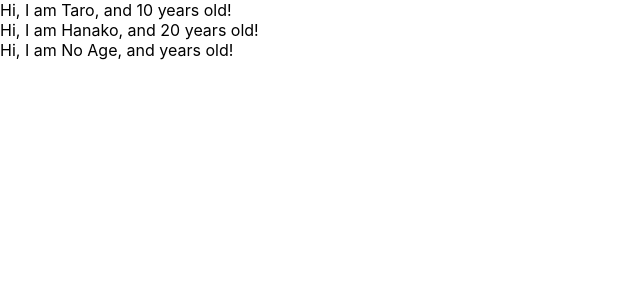
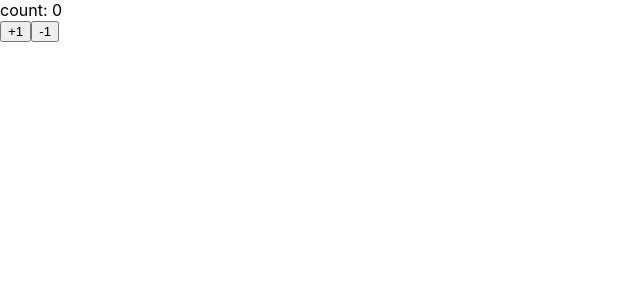
Before and after one commit to yyamatoya/docker-react, a React (Vite) app in the folder frontend/: page / in a window 1280 px wide. Shown: the top 300 px of the page, without its empty margins (0-640 px from the left). Built offline with nearby package versions, Linux system fonts and the light colour scheme.

Commit message:
stateの学習

```diff
--- a/frontend/src/App.tsx
+++ b/frontend/src/App.tsx
@@ -1,28 +1,29 @@
-import React from 'react';
-import PropTypes from 'prop-types';
-
-const User = (props: any) => {
-  return (
-    <div>
-      Hi, I am {props.name}, and {props.age} years old!
-    </div>
-  );
-};
-
-User.propTypes = {
-  name: PropTypes.string,
-  age: PropTypes.number,
-};
+import React, { Component } from 'react';
 
 function App() {
-  const profiles = [{ name: 'Taro', age: 10 }, { name: 'Hanako', age: 20 }, { name: 'No Age' }];
-  return (
-    <div>
-      {profiles.map((profile, index) => {
-        return <User name={profile.name} age={profile.age} key={index} />;
-      })}
-    </div>
-  );
+  return <Counter></Counter>;
+}
+
+class Counter extends Component {
+  constructor(props: any) {
+    super(props);
+    this.state = { count: 0 };
+  }
+  handlePlusButton = () => {
+    this.setState({ count: this.state.count + 1 });
+  };
+  handleMinusButton = () => {
+    this.setState({ count: this.state.count - 1 });
+  };
+  render() {
+    return (
+      <React.Fragment>
+        <div>count: {this.state.count}</div>
+        <button onClick={this.handlePlusButton}>+1</button>
+        <button onClick={this.handleMinusButton}>-1</button>
+      </React.Fragment>
+    );
+  }
 }
 
 export default App;
```
